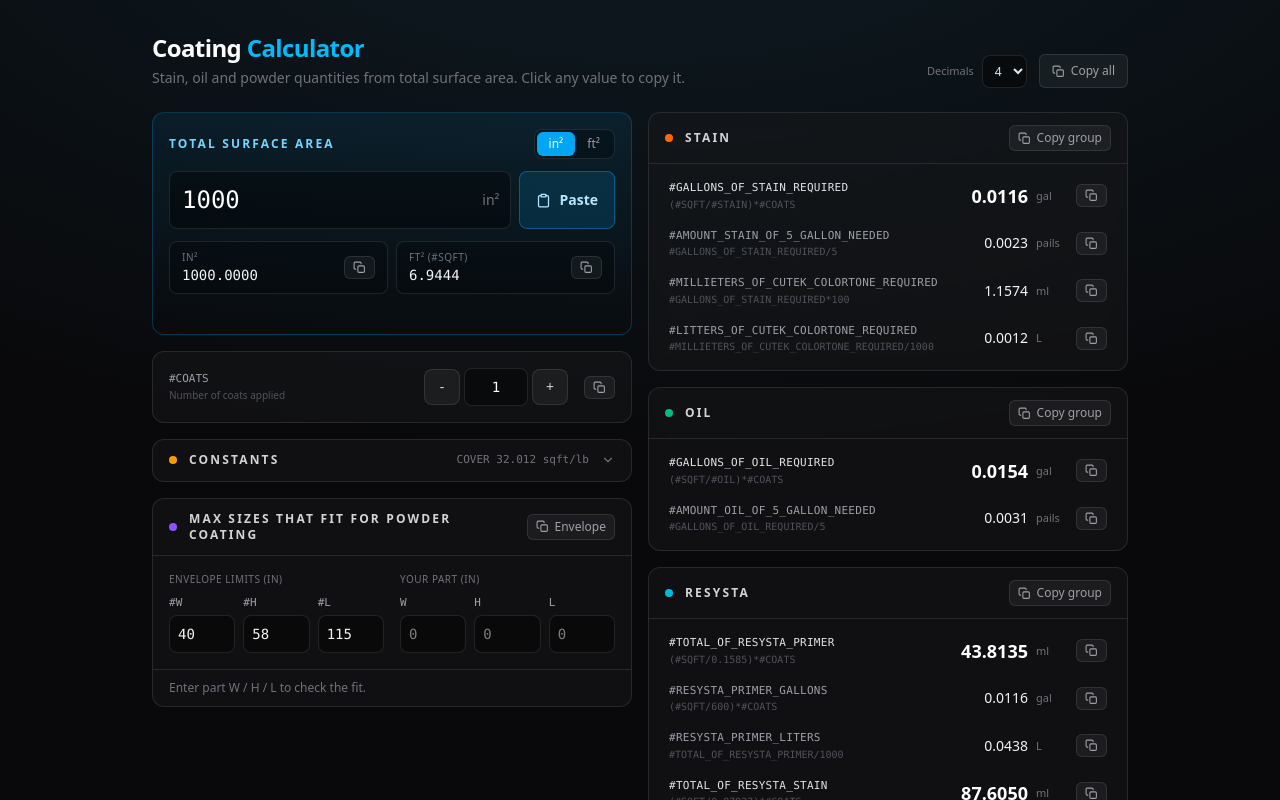
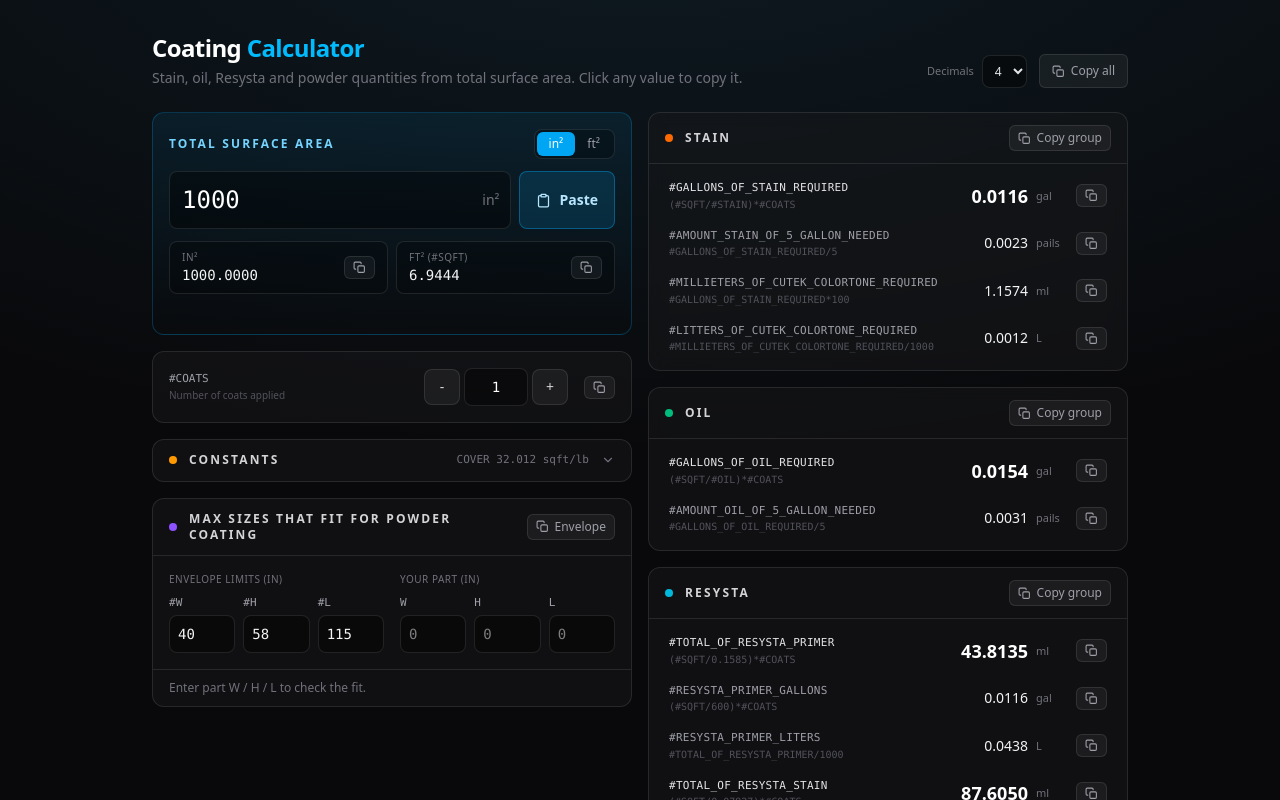
Before and after one commit to sergioalexo/coating-calculator, a Next.js app: page / in a window 1280 px wide. Shown: the top 800 px of the page. Built offline with nearby package versions, Linux system fonts and the light colour scheme.

Commit message:
Add app icon and mention Resysta in the page subtitle

```diff
--- a/app/layout.tsx
+++ b/app/layout.tsx
@@ -4,7 +4,7 @@ import "./globals.css";
 export const metadata: Metadata = {
   title: "Coating Calculator",
   description:
-    "Stain, oil and powder coating quantities from total surface area, with one-click copy and paste. Developed by Sergio Alexo.",
+    "Stain, oil, Resysta and powder coating quantities from total surface area, with one-click copy and paste. Developed by Sergio Alexo.",
 };
 
 export default function RootLayout({ children }: { children: React.ReactNode }) {
--- a/app/page.tsx
+++ b/app/page.tsx
@@ -143,7 +143,7 @@ export default function Page() {
             Coating <span className="text-sky-400">Calculator</span>
           </h1>
           <p className="mt-1 text-sm text-zinc-500">
-            Stain, oil and powder quantities from total surface area. Click any value to copy it.
+            Stain, oil, Resysta and powder quantities from total surface area. Click any value to copy it.
           </p>
         </div>
         <div className="flex items-center gap-3">
```
Also changed, not shown: app/icon.svg (added).
